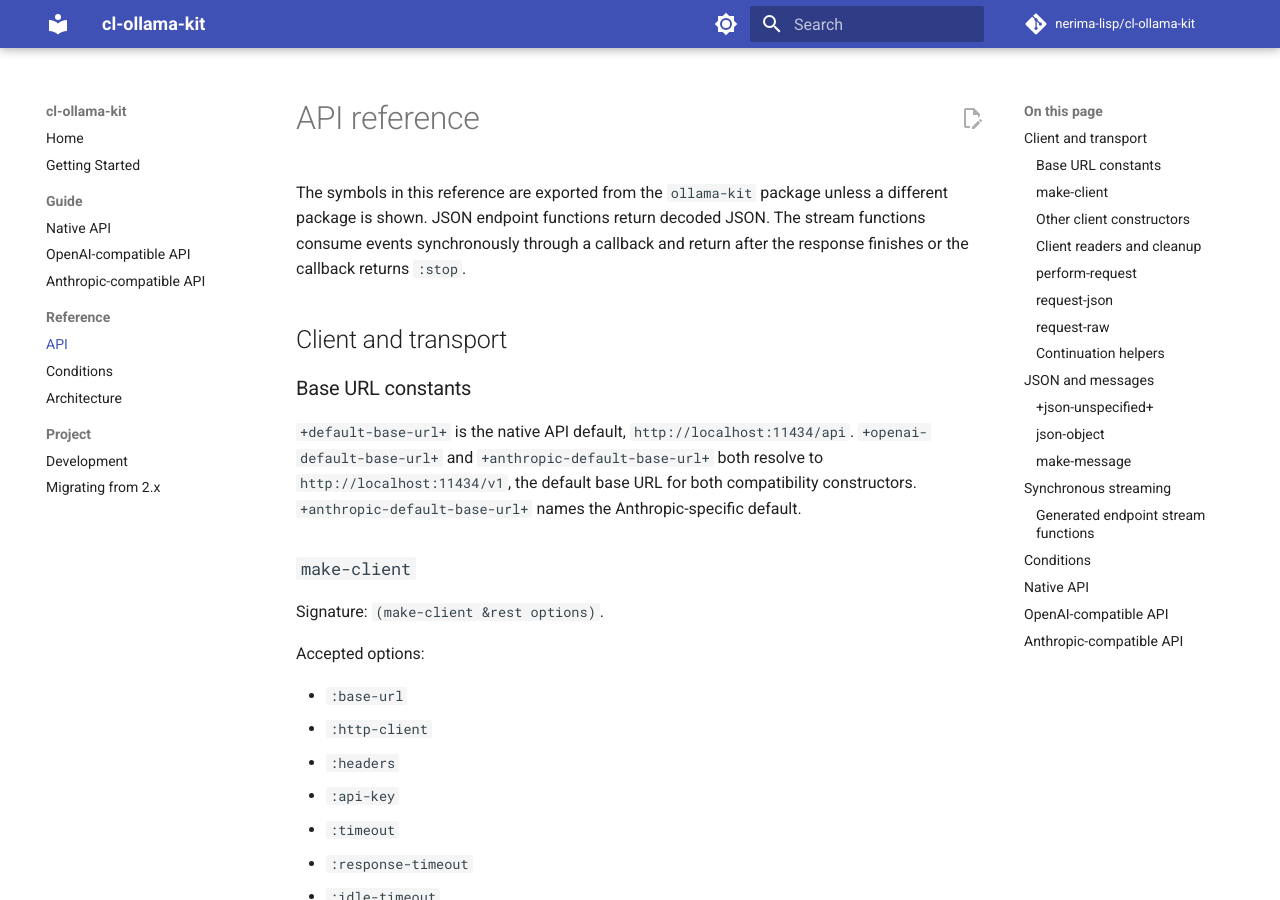
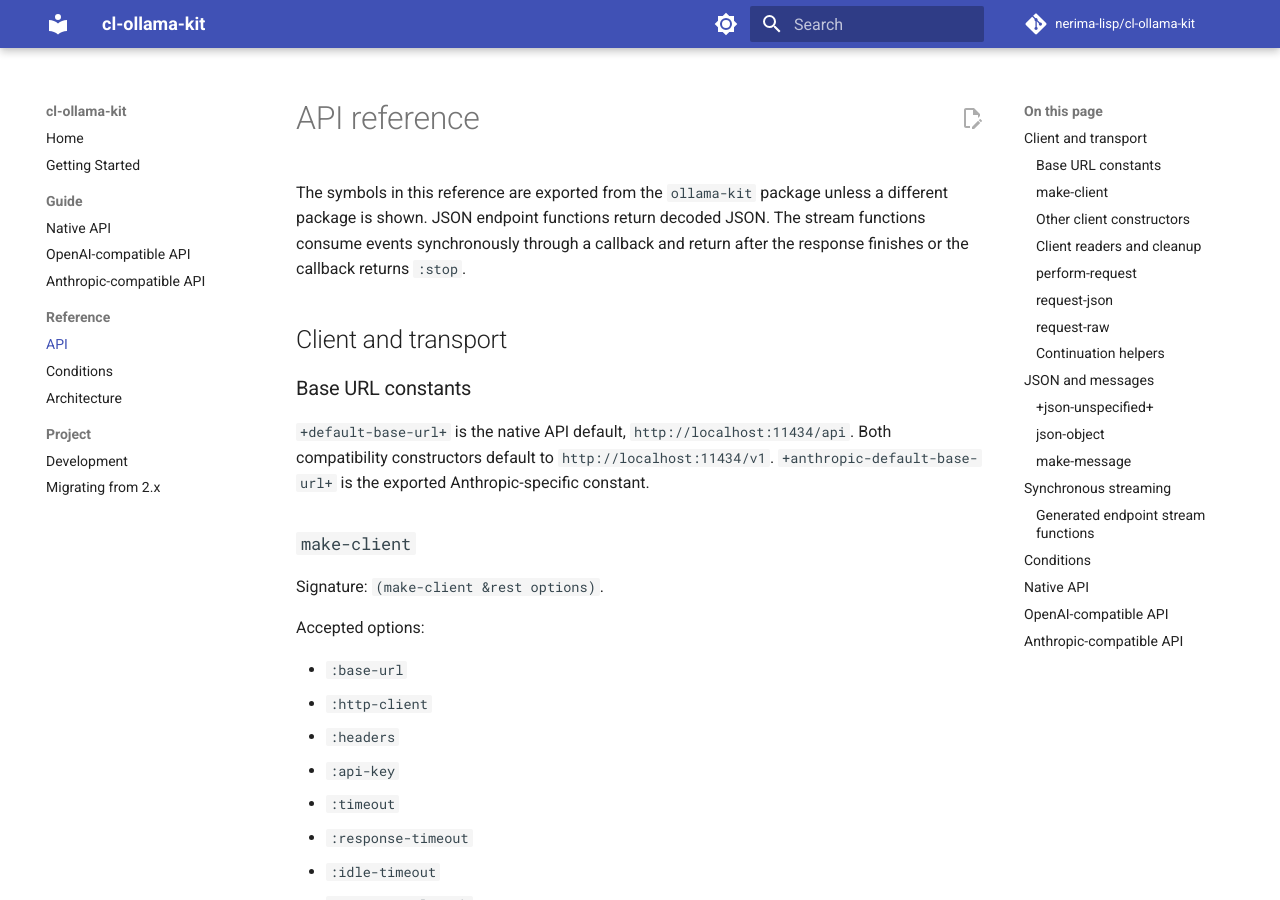
Before and after one commit to nerima-lisp/cl-ollama-kit, an MkDocs documentation site: the page built from docs/src/reference/api.md, in a window 1280 px wide and 900 px high. Built offline with MkDocs 1.6.1 and Material for MkDocs 9.7.7, drawn with Linux system fonts in a browser that asks for light colours; comment, search, counter and statistics services are not loaded.

Commit message:
Clarify exported compatibility base URL defaults

```diff
--- a/docs/src/reference/api.md
+++ b/docs/src/reference/api.md
@@ -6,7 +6,7 @@ The symbols in this reference are exported from the `ollama-kit` package unless
 
 ### Base URL constants
 
-`+default-base-url+` is the native API default, `http://localhost:11434/api`. `+openai-default-base-url+` and `+anthropic-default-base-url+` both resolve to `http://localhost:11434/v1`, the default base URL for both compatibility constructors. `+anthropic-default-base-url+` names the Anthropic-specific default.
+`+default-base-url+` is the native API default, `http://localhost:11434/api`. Both compatibility constructors default to `http://localhost:11434/v1`. `+anthropic-default-base-url+` is the exported Anthropic-specific constant.
 
 ### `make-client`
 
```
